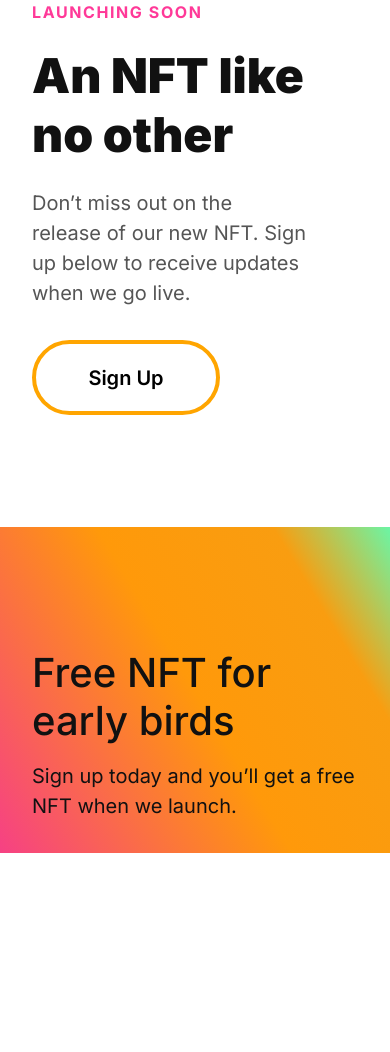
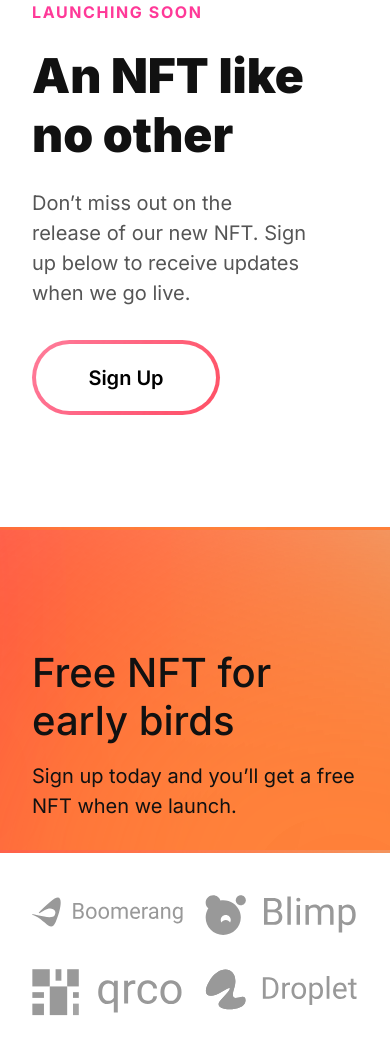
Before and after one commit to SauliusPadegimas/saulius_padegimas_html_darbas, a plain HTML site: page index.html in a window 390 px wide. Shown: the part 107-1159 px from the top of the page. Before the commit the page ends 960 px from the top, so only its background shows below. Drawn offline with Linux system fonts and the light colour scheme.

Commit message:
press mobile

```diff
--- a/index.html
+++ b/index.html
@@ -65,7 +65,13 @@
         </div>
       </section>
       <!-- $$$ PRESS $$$ -->
-      <section class="press"></section>
+      <section class="press container">
+        <div class="press__logo--1"><img src="./img/1.svg" alt="" /></div>
+        <div class="press__logo--2"><img src="./img/2.svg" alt="" /></div>
+        <div class="press__logo--3"><img src="./img/3.svg" alt="" /></div>
+        <div class="press__logo--4"><img src="./img/4.svg" alt="" /></div>
+        <div class="press__logo--5"><img src="./img/5.svg" alt="" /></div>
+      </section>
       <!-- $$$ SHOWCASE $$$ -->
       <section class="showcase"></section>
     </main>
--- a/style.css
+++ b/style.css
@@ -34,11 +34,11 @@ body {
 .button {
   width: 188px;
   height: 75px;
-  border-width: 4px;
-  border-style: solid;
-  border-color: orange;
+  position: relative;
+  border: 4px solid transparent;
   border-radius: 50px;
   background-color: white;
+  background-clip: padding-box;
   font-family: "Inter";
   font-style: normal;
   font-weight: 600;
@@ -46,6 +46,17 @@ body {
   line-height: 150%;
 }
 
+.button::after {
+  position: absolute;
+  top: -4px;
+  bottom: -4px;
+  left: -4px;
+  right: -4px;
+  background-image: url(./img/background.svg);
+  content: "";
+  z-index: -1;
+  border-radius: 50px;
+}
 p {
   font-size: 20px;
   line-height: 150%;
@@ -142,13 +153,8 @@ p {
 
 /* $$$ UPSELL $$$ */
 .upsell {
-  background: linear-gradient(
-    59deg,
-    rgba(246, 65, 132, 1) 0%,
-    rgba(255, 153, 10, 1) 50%,
-    rgba(249, 157, 16, 1) 80%,
-    rgba(107, 245, 165, 1) 100%
-  );
+  background-image: url("./img/background.svg");
+  background-position: center;
 }
 .upsell .container {
   height: 326px;
@@ -168,3 +174,38 @@ p {
 .upsell p {
   color: var(--dark1);
 }
+
+/* $$$ PRESS $$$ */
+
+.press {
+  display: grid;
+  grid-template-columns: 1fr 1fr;
+  grid-template-rows: 1fr 1fr;
+  grid-template-areas:
+    "logo1 logo2"
+    "logo3 logo5";
+  align-items: center;
+  align-content: center;
+  gap: 20px;
+}
+
+.press__logo--1 {
+  grid-area: logo1;
+}
+.press__logo--2 {
+  grid-area: logo2;
+}
+.press__logo--3 {
+  grid-area: logo3;
+}
+.press__logo--4 {
+  display: none;
+  grid-area: logo4;
+}
+.press__logo--5 {
+  grid-area: logo5;
+}
+
+.press img {
+  width: 100%;
+}
```
